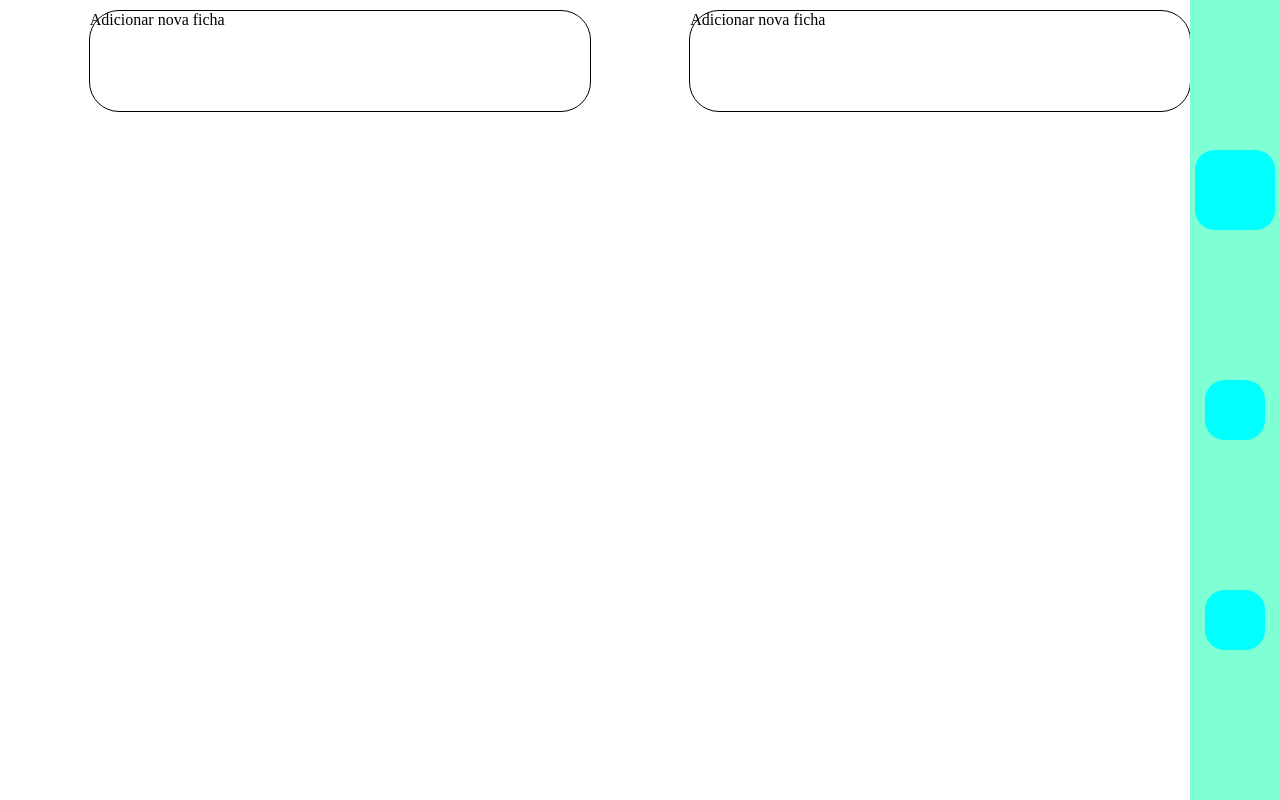
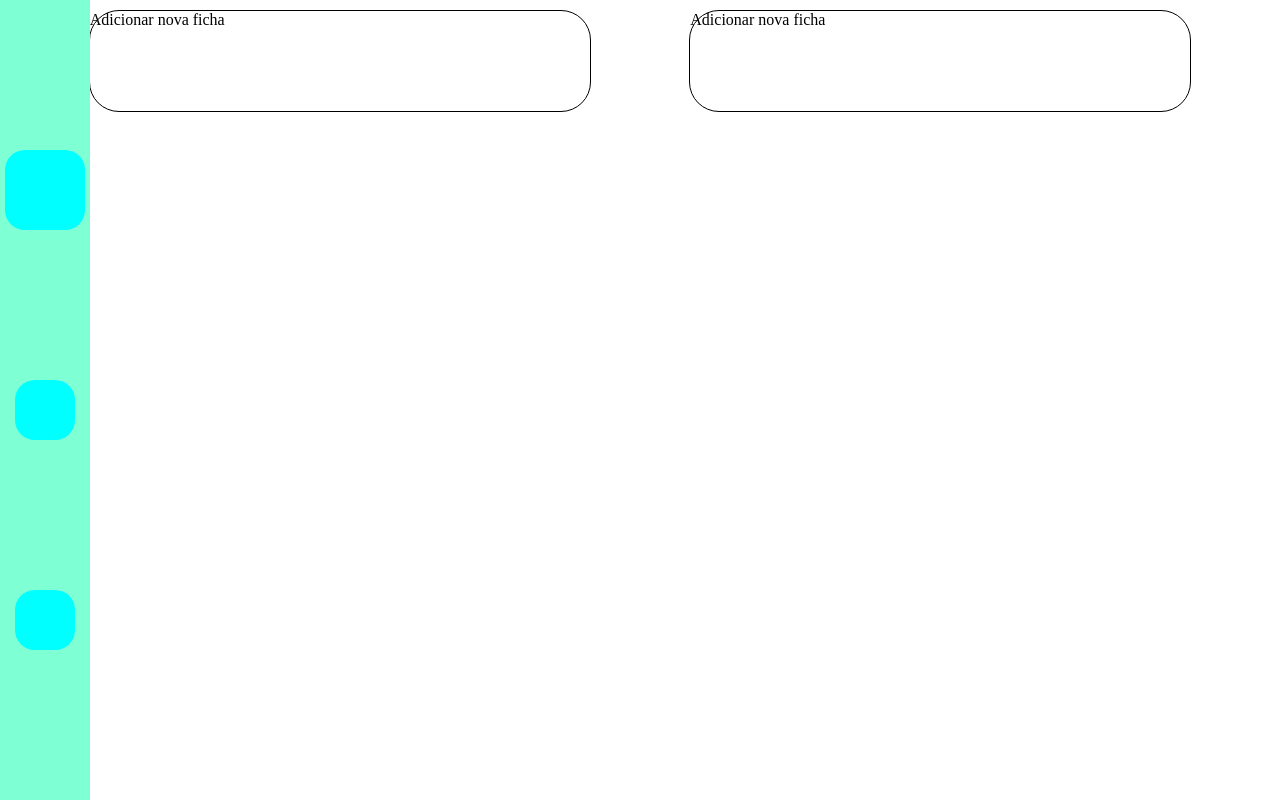
Before and after one commit to pedropauloppd13-alt/rabits, a PHP site: page / in a window 1280 px wide. Run offline with PHP 8.4, Linux system fonts and the light colour scheme.

Commit message:
Simples setup

```diff
--- a/index.html
+++ b/index.html
@@ -12,13 +12,13 @@
     <div class="fundo" id="fundo">
         <div class="bloco">Adicionar nova ficha</div>
         <div class="bloco">Adicionar nova ficha</div>
-        <div class="barra-de-nav" id="nav-principal">
-            <a class="nav-bnt nav-bnt-selec" id="bnt-fichas"></a>
-            <a class="nav-bnt " id="bnt-ofensiva"></a>
-            <a class="nav-bnt" id="bnt-perfil"></a>
-        </div>
+
     </div>
-
+    <div class="barra-de-nav" id="nav-principal">
+        <a class="nav-bnt nav-bnt-selec" id="bnt-fichas"></a>
+        <a class="nav-bnt " id="bnt-ofensiva"></a>
+        <a class="nav-bnt" id="bnt-perfil"></a>
+    </div>
 </body>
 <script src="script.js"></script>
 
--- a/style.css
+++ b/style.css
@@ -2,8 +2,8 @@ body {
     padding: 0;
     margin: 0;
     display: flex;
-    justify-content: center;
     height: 100vh;
+    flex-wrap: nowrap;
 }
 
 .fundo {
@@ -66,9 +66,6 @@ body {
 /* Medium devices (landscape tablets, 768px and up) */
 
 @media only screen and (min-width: 768px) {
-    body {
-        justify-content: flex-start;
-    }
     .fundo {
         justify-content: space-evenly;
     }
@@ -76,8 +73,6 @@ body {
         width: 90px;
         height: 100%;
         flex-direction: column;
-        position: absolute;
-        right: 0;
     }
 }
 
```
